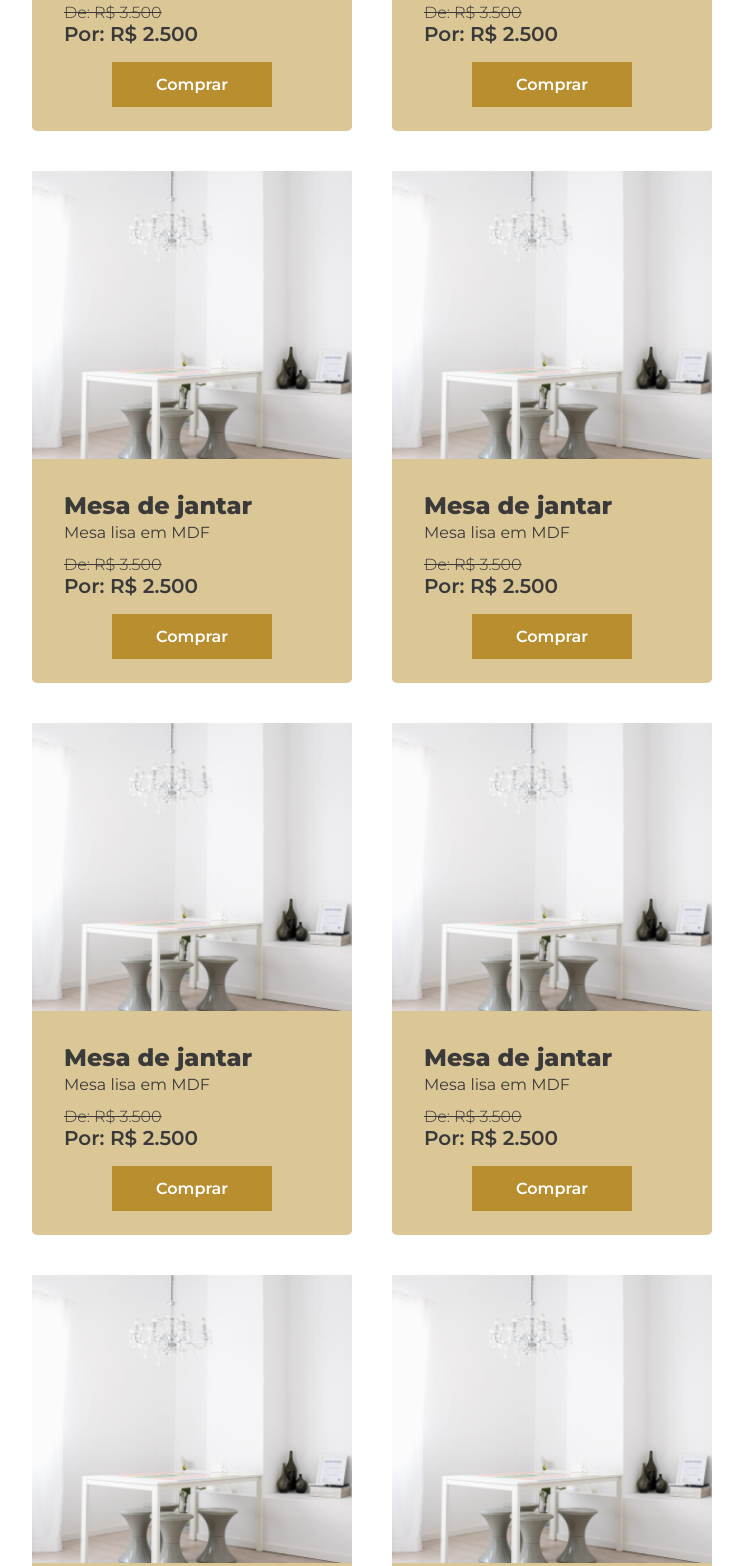
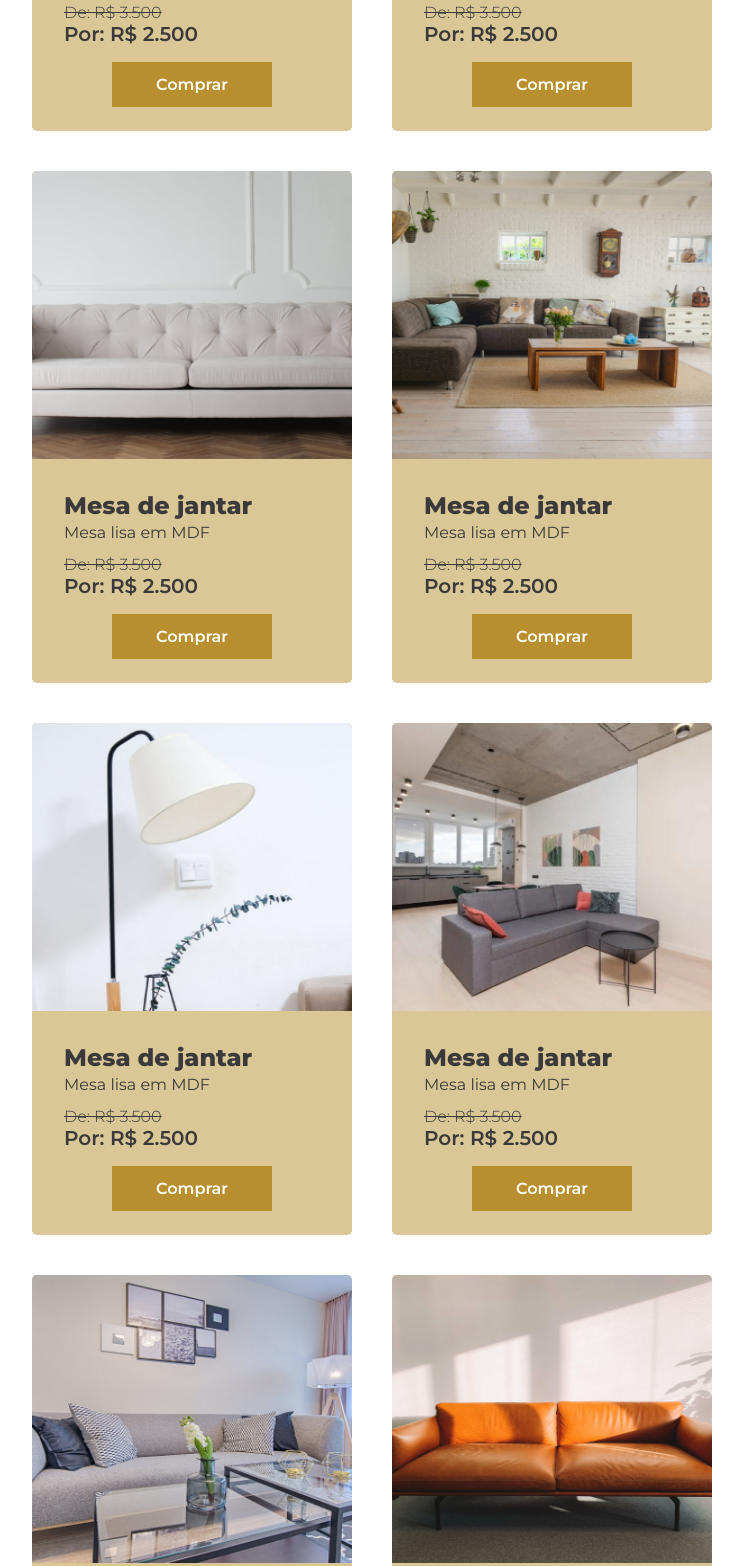
Before and after one commit to Juniorgirouxdev/ecommmerce-rufino, a plain HTML site: page index.html in a window 1280 px wide. Shown: the part 2068-3634 px from the top of the page, without its empty margins (268-1011 px from the left). Drawn offline with Linux system fonts and the light colour scheme.

Commit message:
ajuste nas imagens

```diff
--- a/css/style.css
+++ b/css/style.css
@@ -192,6 +192,7 @@ PROMOÇÕES
   width: 20rem;
   height: 18rem;
   cursor: pointer;
+  border-radius: 0.3rem 0.3rem 0 0;
 }
 
 .card-titulo {
--- a/index.html
+++ b/index.html
@@ -86,7 +86,7 @@
             </div>
           </div>
           <div class="card-promo">
-            <img src="./assets/produto-mesinha.png" alt="mesa de jantar">
+            <img src="./assets/produto-banquinho.png" alt="mesa de jantar">
             <h3 class="card-titulo">Mesa de jantar</h3>
             <h4 class="card-sub-titulo">Mesa lisa em MDF</h4>
             <h3 class="preço-de"> De: R$ 3.500</h3>
@@ -96,7 +96,7 @@
             </div>
           </div>
           <div class="card-promo">
-            <img src="./assets/produto-mesinha.png" alt="mesa de jantar">
+            <img src="./assets/produto-sofá.png" alt="mesa de jantar">
             <h3 class="card-titulo">Mesa de jantar</h3>
             <h4 class="card-sub-titulo">Mesa lisa em MDF</h4>
             <h3 class="preço-de"> De: R$ 3.500</h3>
@@ -106,7 +106,7 @@
             </div>
           </div>
           <div class="card-promo">
-            <img src="./assets/produto-mesinha.png" alt="mesa de jantar">
+            <img src="./assets/produto-sala-completa.png" alt="mesa de jantar">
             <h3 class="card-titulo">Mesa de jantar</h3>
             <h4 class="card-sub-titulo">Mesa lisa em MDF</h4>
             <h3 class="preço-de"> De: R$ 3.500</h3>
@@ -116,7 +116,7 @@
             </div>
           </div>
           <div class="card-promo">
-            <img src="./assets/produto-mesinha.png" alt="mesa de jantar">
+            <img src="./assets/produto-abajuor.png" alt="mesa de jantar">
             <h3 class="card-titulo">Mesa de jantar</h3>
             <h4 class="card-sub-titulo">Mesa lisa em MDF</h4>
             <h3 class="preço-de"> De: R$ 3.500</h3>
@@ -126,7 +126,7 @@
             </div>
           </div>
           <div class="card-promo">
-            <img src="./assets/produto-mesinha.png" alt="mesa de jantar">
+            <img src="./assets/produto-sofá2.png" alt="mesa de jantar">
             <h3 class="card-titulo">Mesa de jantar</h3>
             <h4 class="card-sub-titulo">Mesa lisa em MDF</h4>
             <h3 class="preço-de"> De: R$ 3.500</h3>
@@ -136,7 +136,7 @@
             </div>
           </div>
           <div class="card-promo">
-            <img src="./assets/produto-mesinha.png" alt="mesa de jantar">
+            <img src="./assets/produto-sofá3.png" alt="mesa de jantar">
             <h3 class="card-titulo">Mesa de jantar</h3>
             <h4 class="card-sub-titulo">Mesa lisa em MDF</h4>
             <h3 class="preço-de"> De: R$ 3.500</h3>
@@ -146,7 +146,7 @@
             </div>
           </div>
           <div class="card-promo">
-            <img src="./assets/produto-mesinha.png" alt="mesa de jantar">
+            <img src="./assets/produto-sofá4.png" alt="mesa de jantar">
             <h3 class="card-titulo">Mesa de jantar</h3>
             <h4 class="card-sub-titulo">Mesa lisa em MDF</h4>
             <h3 class="preço-de"> De: R$ 3.500</h3>
```
